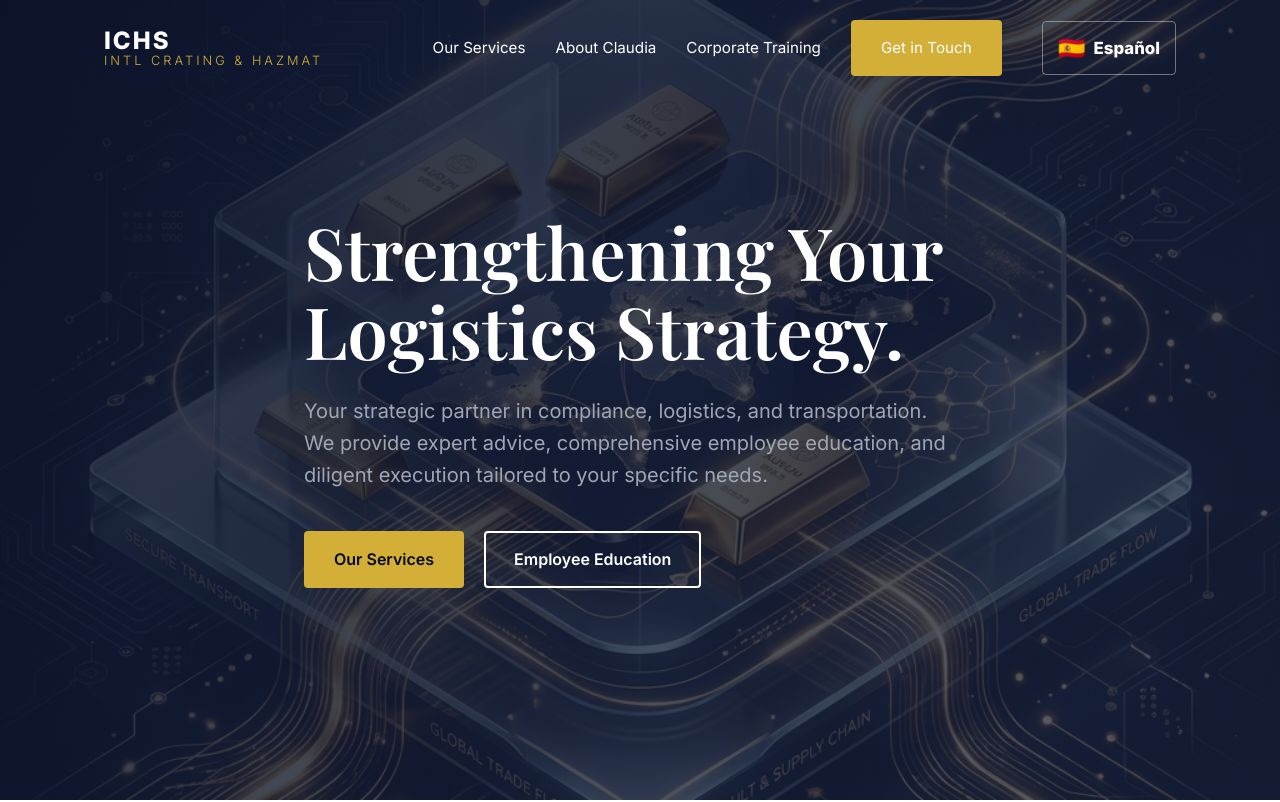
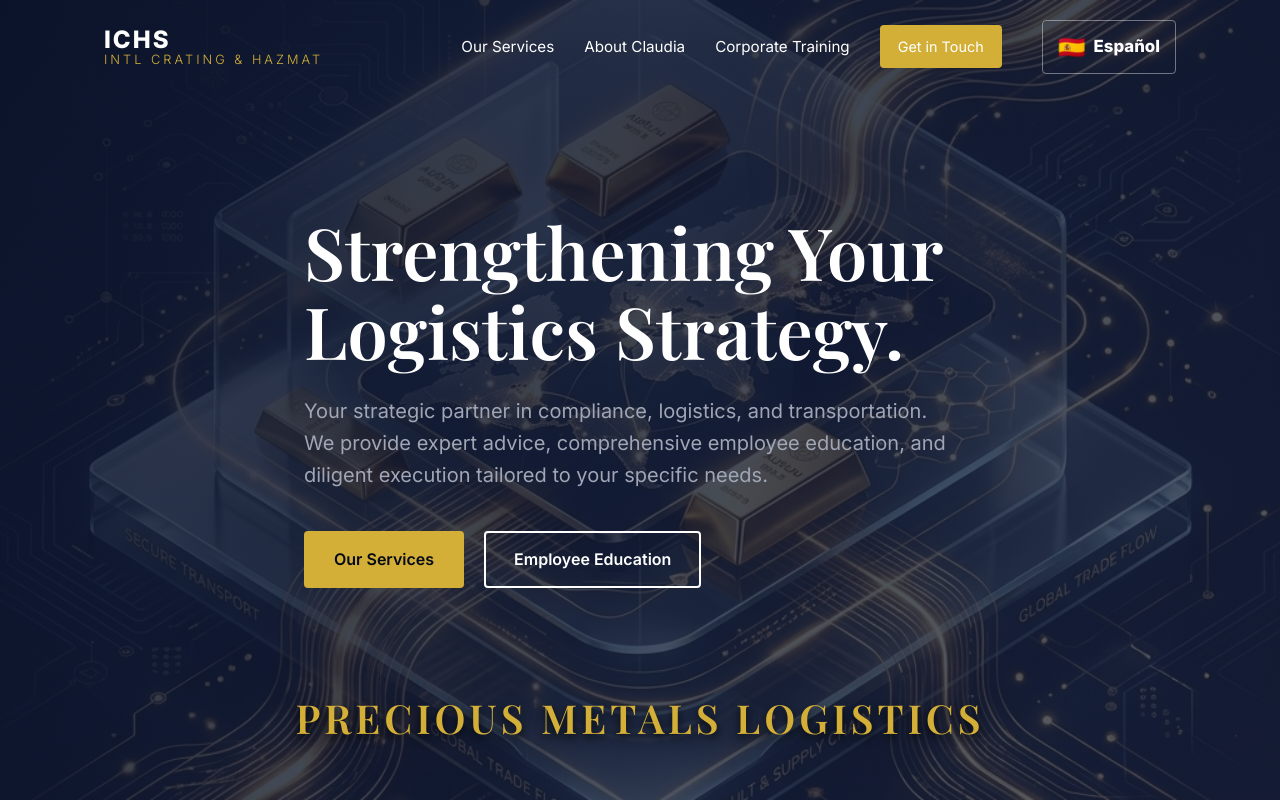
Before and after one commit to cgarces2/ichscorp.com, a plain HTML site: page index.html in a window 1280 px wide. Shown: the top 802 px of the page. Drawn offline with nearby package versions, Linux system fonts and the light colour scheme; a web font is replaced by a local one.

Commit message:
Add files via upload

```diff
--- a/css/style.css
+++ b/css/style.css
@@ -205,6 +205,11 @@ body {
     color: var(--color-gold);
 }
 
+.nav-links .btn {
+    padding: 8px 16px;
+    font-size: 0.9rem;
+}
+
 /* Hero Section */
 .hero {
     height: 100vh;
@@ -253,6 +258,29 @@ body {
 .hero-actions {
     display: flex;
     gap: 20px;
+}
+
+.hero-bottom-text {
+    position: absolute;
+    bottom: 50px;
+    left: 0;
+    width: 100%;
+    text-align: center;
+    font-family: var(--font-serif);
+    font-size: 2.5rem;
+    color: var(--color-gold);
+    font-weight: 600;
+    letter-spacing: 4px;
+    text-transform: uppercase;
+    z-index: 2;
+    text-shadow: 0 4px 10px rgba(0, 0, 0, 0.8);
+}
+
+@media (max-width: 768px) {
+    .hero-bottom-text {
+        font-size: 1.5rem;
+        bottom: 30px;
+    }
 }
 
 /* About Section */
--- a/index.html
+++ b/index.html
@@ -45,6 +45,7 @@
                 <a href="#education" class="btn btn-secondary">Employee Education</a>
             </div>
         </div>
+        <div class="hero-bottom-text animate-on-scroll fade-up">Precious Metals Logistics</div>
     </header>
 
     <!-- About / Authority Section -->
```
Also changed, not shown: index_es.html (+1 -0 lines).
